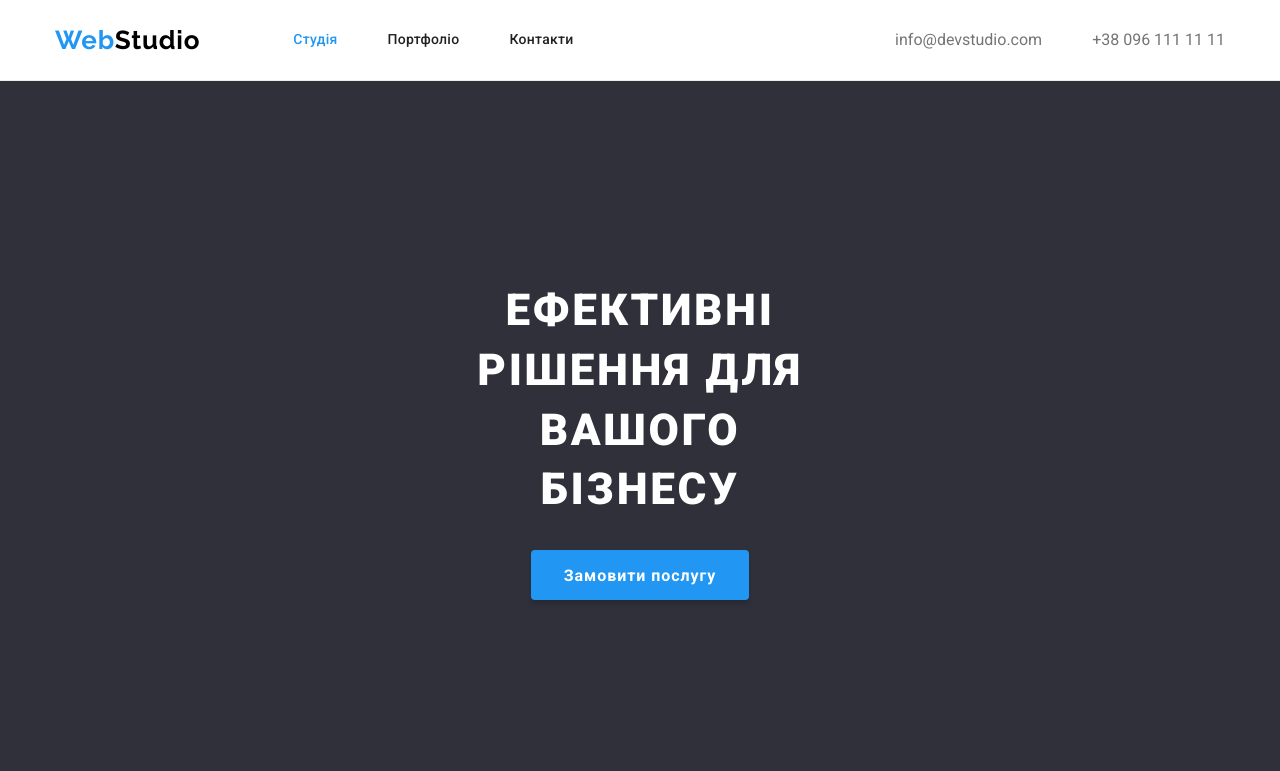
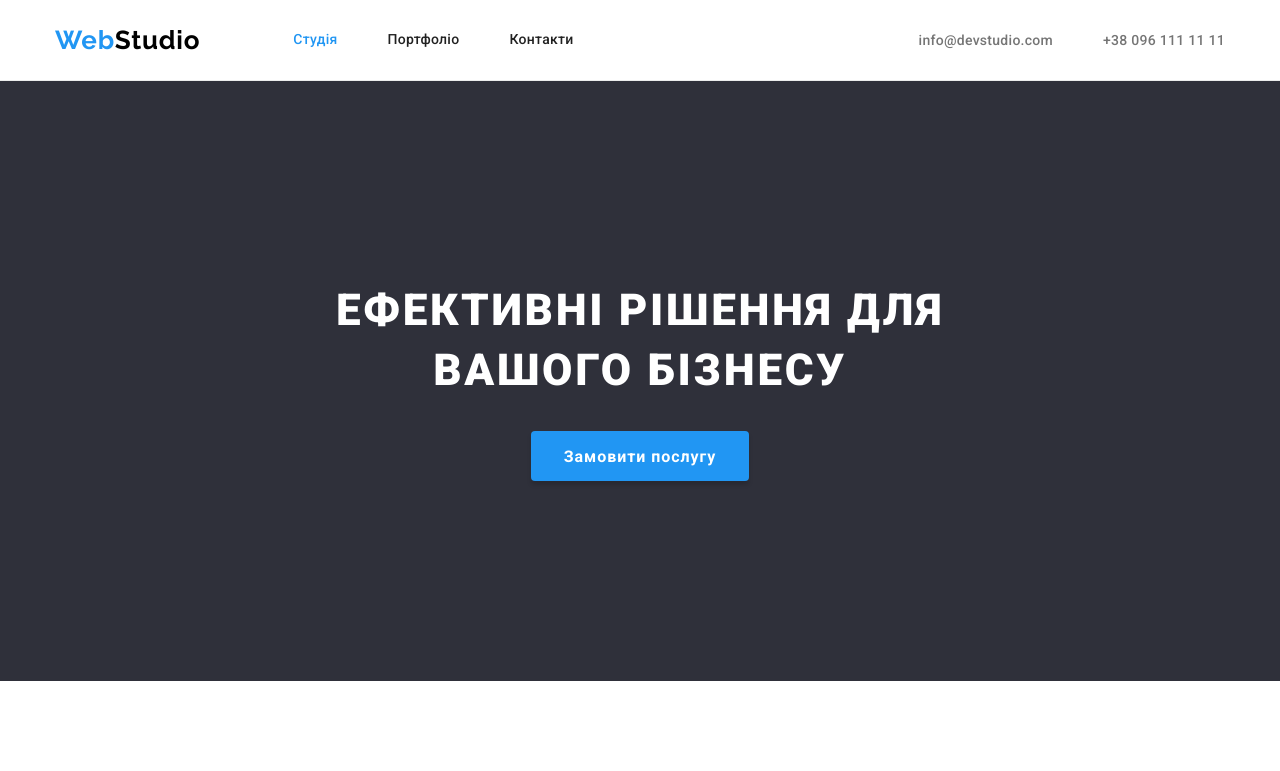
Before and after one commit to Taras-Veremchuk/goit-markup-hw-03, a plain HTML site: page index.html in a window 1280 px wide. Shown: the top 771 px of the page. Drawn offline with Linux system fonts and the light colour scheme.

Commit message:
corrected the errors

```diff
--- a/css/style.css
+++ b/css/style.css
@@ -1,14 +1,4 @@
 /* GENERAL STYLES */
-html {
-  box-sizing: border-box;
-}
-
-*,
-*::before,
-*::after {
-  box-sizing: inherit;
-}
-
 h1,
 h2,
 h3,
@@ -129,6 +119,10 @@ body {
 }
 
 .contact-list .link {
+  font-weight: 500;
+  font-size: 14px;
+  line-height: 1.14;
+  letter-spacing: 0.02em;
   color: var(--primary-text-color--);
 }
 
@@ -142,16 +136,16 @@ body {
 }
 
 /* HERO */
-.hero {
-  padding: 200px 452px;
-  width: 100%;
+.hero-section {
+  padding: 200px 0;
 
   background: var(--hero-footer-background-color);
+
   text-align: center;
 }
-
 .hero-title {
-  margin-bottom: 30px;
+  max-width: 696px;
+  margin: 0 auto 30px;
 
   color: var(--white-color);
 
@@ -322,7 +316,7 @@ body {
   width: 575px;
   margin-left: auto;
   margin-right: auto;
-  margin-bottom: 34px;
+  margin-bottom: 50px;
   gap: 8px;
   justify-content: space-between;
 }
--- a/index.html
+++ b/index.html
@@ -42,8 +42,8 @@
     </header>
     <main>
       <!--Герой-->
-      <section class="hero">
-        <div class="hero-section">
+      <section class="hero-section">
+        <div class="container">
           <h1 class="hero-title">Ефективні рішення для вашого бізнесу</h1>
           <button type="button" class="hero-button">Замовити послугу</button>
         </div>
```
